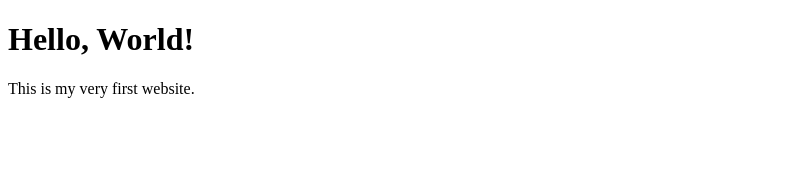
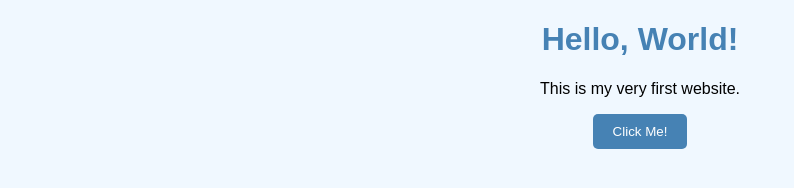
Before and after one commit to krithikeshravishankar/reservoir-computing, a plain HTML site: page index.html in a window 1280 px wide. Shown: the whole page, without its empty margins (0-794 px from the left). Drawn offline with Linux system fonts and the light colour scheme.

Commit message:
Slightly more interactive page with CSS and JS

```diff
--- a/index.html
+++ b/index.html
@@ -3,12 +3,39 @@
 <head>
     <meta charset="UTF-8">
     <meta name="viewport" content="width=device-width, initial-scale=1.0">
-    <title>Browser tab content</title>
+    <title>My Interactive Page</title>
+    <style>
+        /* This is a CSS comment */
+        body {
+            background-color: #f0f8ff; /* A light aliceblue background */
+            font-family: sans-serif;
+            text-align: center; /* Center all the text inside the body */
+        }
+        h1 {
+            color: #4682b4; /* A nice steelblue color */
+        }
+        button {
+            background-color: #4682b4;
+            color: white;
+            padding: 10px 20px;
+            border: none;
+            border-radius: 5px;
+            cursor: pointer; /* Changes the mouse to a pointer on hover */
+        }
+    </style>
 </head>
 <body>
 
     <h1>Hello, World!</h1>
     <p>This is my very first website.</p>
+    <button id="myButton">Click Me!</button>
+    <script>
+        // This is a JavaScript comment
+        const myButton = document.getElementById('myButton');
 
+        myButton.addEventListener('click', function() {
+            alert('Hello from JavaScript!');
+        });
+    </script>
 </body>
 </html>
```
